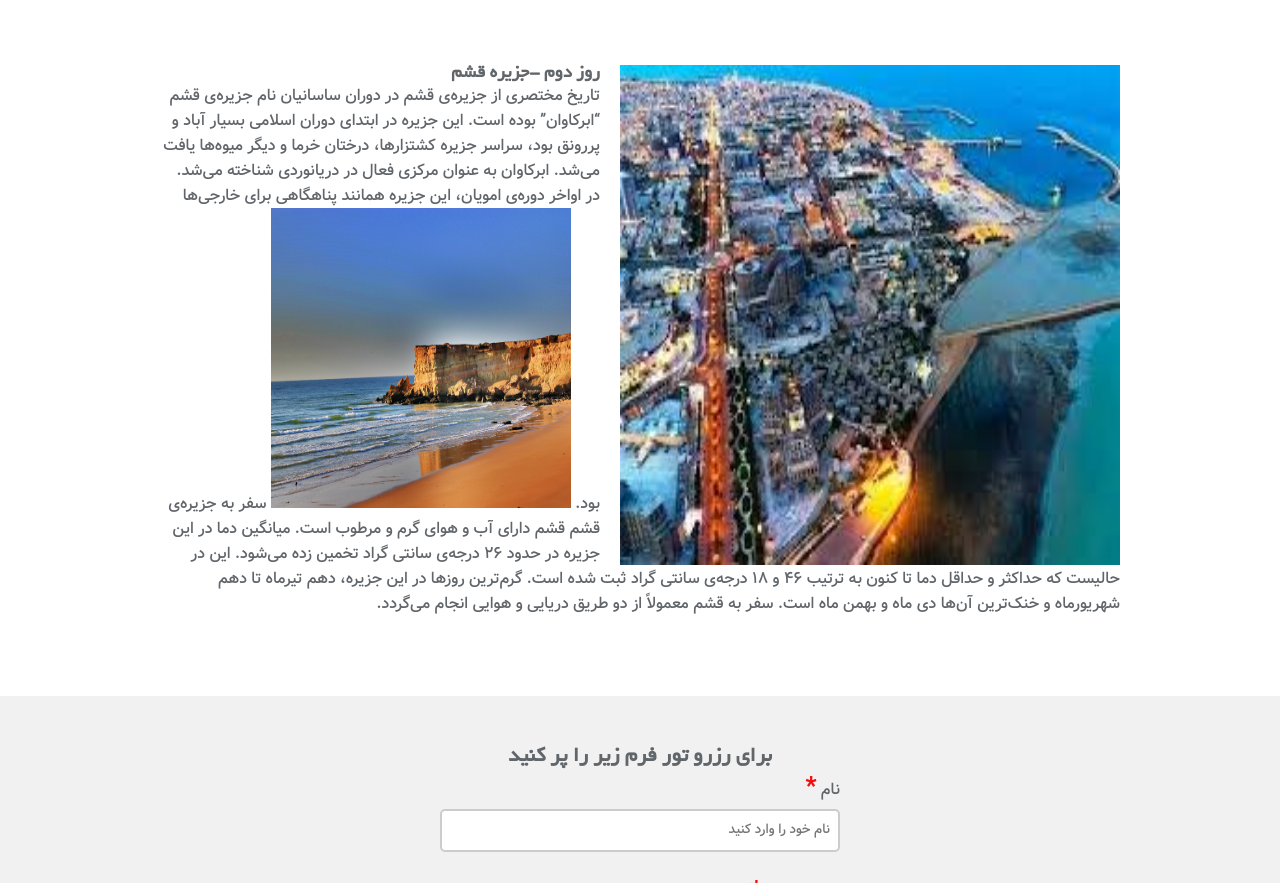
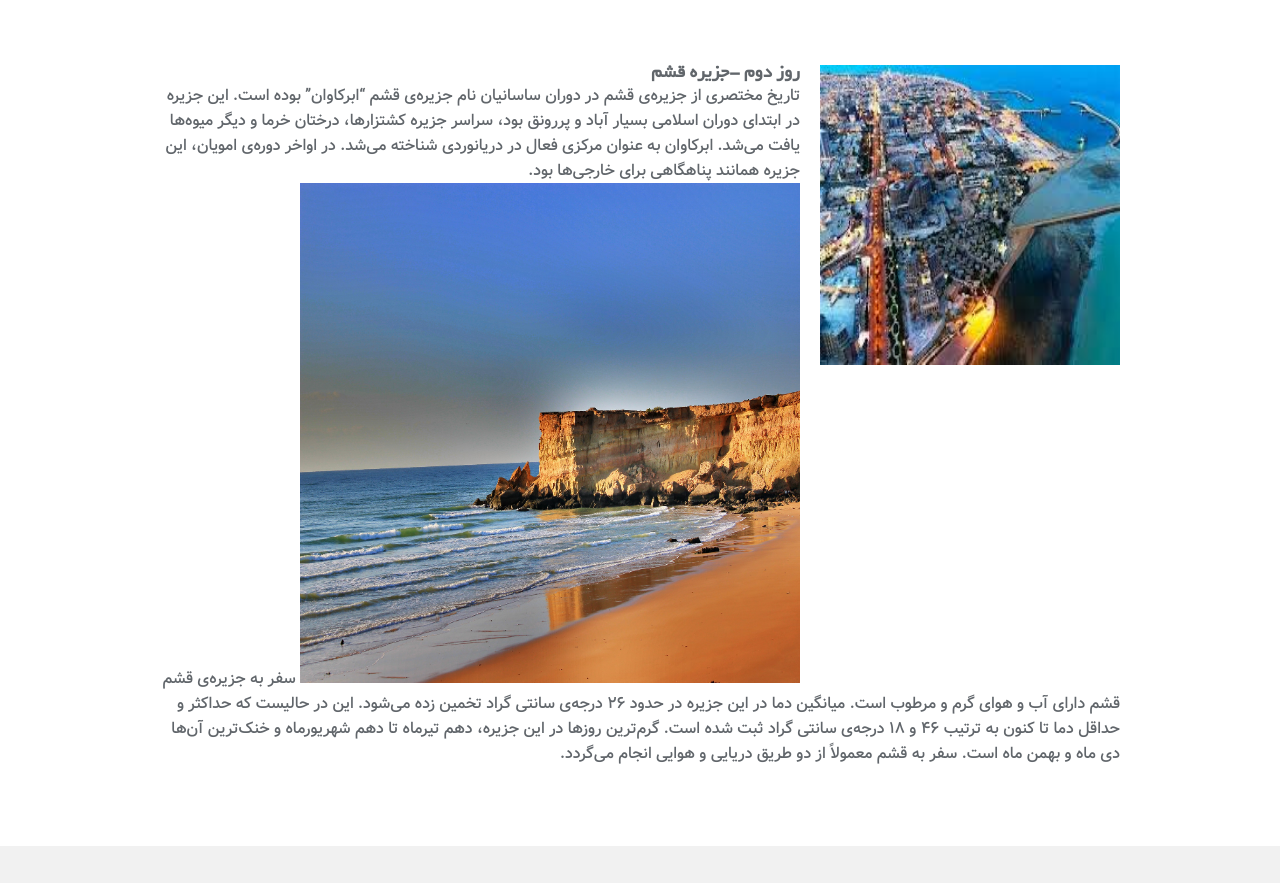
Before and after one commit to mahdisharafi/tour-hormozgan, a plain HTML site: page index.html in a window 1280 px wide. Shown: the part 2476-3359 px from the top of the page. Drawn offline with Linux system fonts and the light colour scheme.

Commit message:
Update index.html

```diff
--- a/index.html
+++ b/index.html
@@ -81,13 +81,13 @@
 
             </div>
             <div class="row">
-                <img src="download.jpg" width="500" height="500" alt="fin-garden" class="itinerary-img2" />
+                <img src="download.jpg" width="300" height="300" alt="fin-garden" class="itinerary-img2" />
                 <h3>روز دوم -جزیره قشم </h3>
                 <p>
                     تاریخ مختصری از جزیره‌ی قشم
                     در دوران ساسانیان نام جزیره‌ی قشم “ابرکاوان” بوده است. این جزیره در ابتدای دوران اسلامی بسیار آباد و پررونق بود، سراسر جزیره کشتزارها، درختان خرما و دیگر میوه‌ها یافت می‌شد. ابرکاوان به عنوان مرکزی فعال در دریانوردی شناخته می‌شد. در اواخر دوره‌ی امویان، این جزیره همانند پناهگاهی برای خارجی‌ها بود.
 
-                 <img src="mmg.jpg"   width="300"  height="300"  />
+                 <img src="mmg.jpg"   width="500"  height="500"  />
 
                  سفر به جزیره‌ی قشم
 قشم دارای آب و هوای گرم و مرطوب است. میانگین دما در این جزیره در حدود ۲۶ درجه‌ی سانتی گراد تخمین زده می‌شود. این در حالیست که حداکثر و حداقل دما تا کنون به ترتیب ۴۶ و ۱۸ درجه‌ی سانتی گراد ثبت شده است. گرم‌ترین روزها در این جزیره، دهم تیرماه تا دهم شهریورماه و خنک‌ترین آن‌ها دی ماه و بهمن ماه است. سفر به قشم معمولاً از دو طریق دریایی و هوایی انجام می‌گردد.
```
